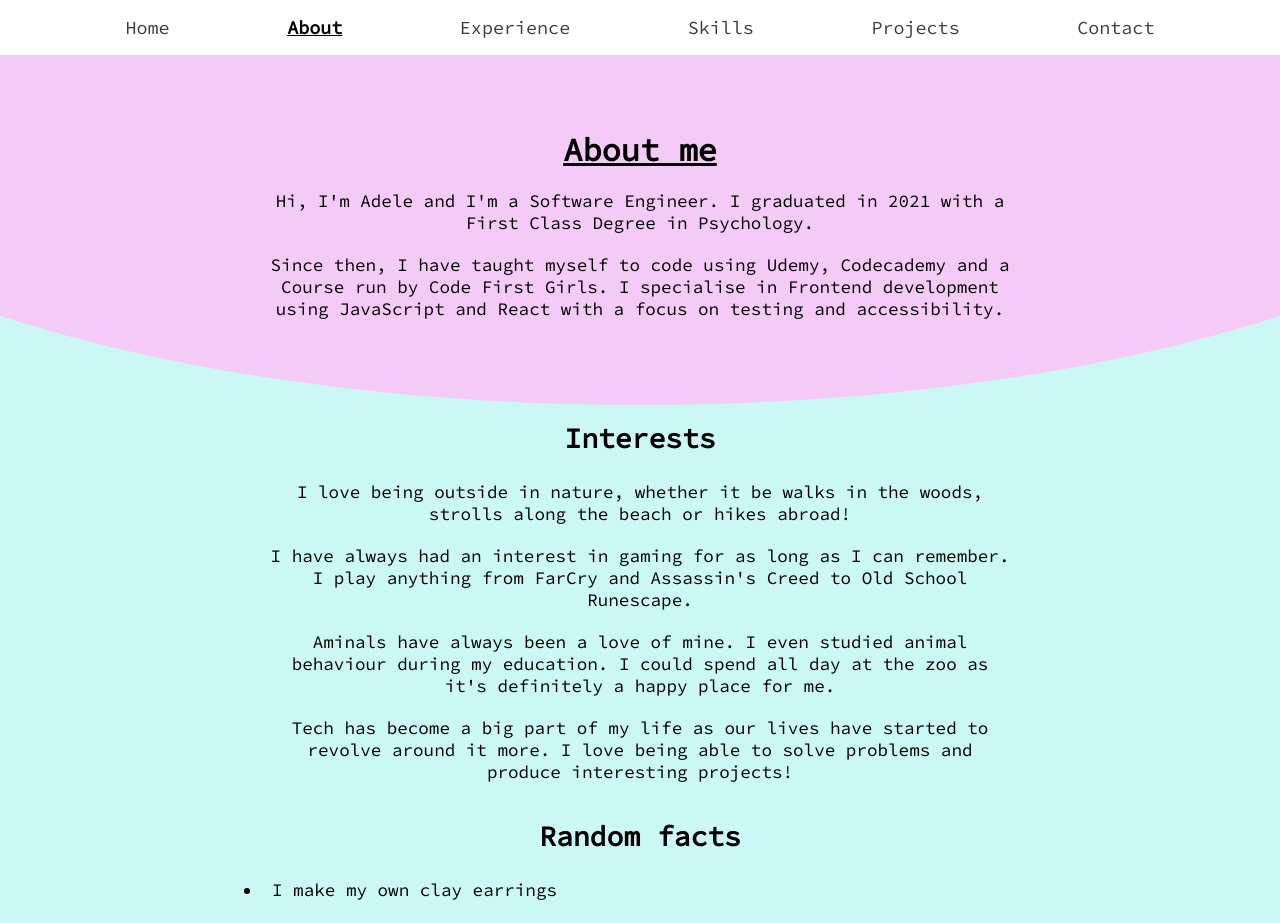
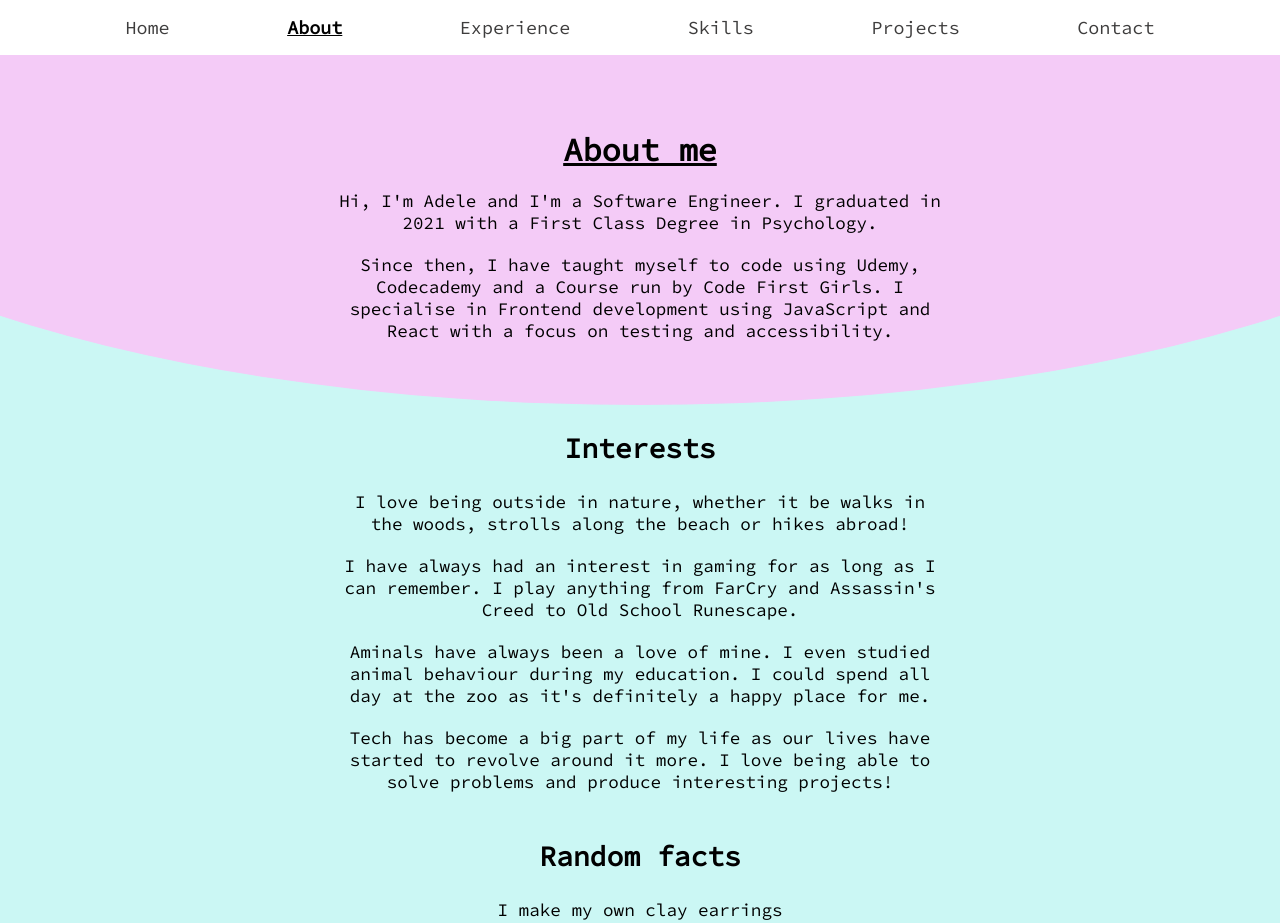
Before and after one commit to Adele-B/Adele-B.github.io, a React app: page /about in a window 1280 px wide. Shown: the top 923 px of the page. Built offline with nearby package versions, Linux system fonts and the light colour scheme.

Commit message:
Update About page sass

```diff
--- a/src/pages/About.jsx
+++ b/src/pages/About.jsx
@@ -14,7 +14,7 @@ function About() {
             I specialise in Frontend development using JavaScript and React with a focus on testing and accessibility.
           </p>
         </div>
-        <div className="text__container">
+        <div className="about__text__container">
           <h2 className="about__heading">Interests</h2>
           <p className="text--restrict">
             I love being outside in nature, whether it be walks in the woods, strolls along the beach or hikes abroad!
--- a/src/styles/main.scss
+++ b/src/styles/main.scss
@@ -46,7 +46,7 @@ body {
 
   &--list {
     @extend .text;
-    text-align: left;
+    list-style: none;
   }
 
   &--italic {
@@ -57,7 +57,7 @@ body {
 
   &--restrict {
     @extend .text;
-      max-width: 60%;
+      max-width: 50%;
   }
 }
 
```
